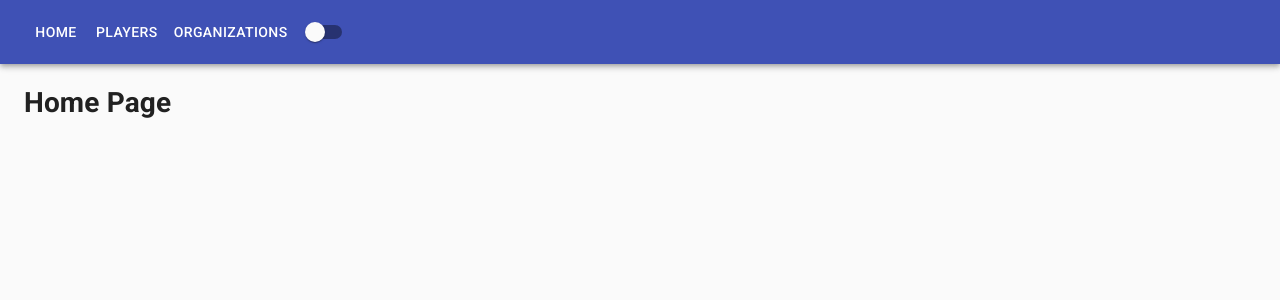
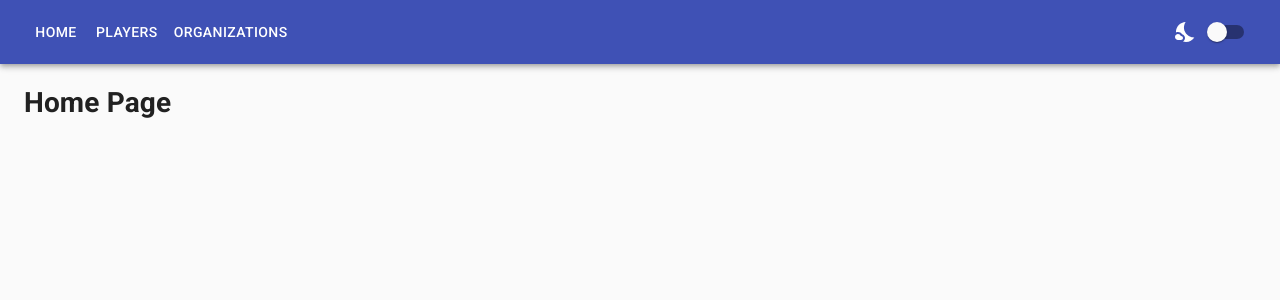
Before and after one commit to matthewyu01/The-Merge--TL-Hacks, a React (Create React App) app in the folder frontend/: page / in a window 1280 px wide. Shown: the top 300 px of the page. Built offline with nearby package versions, Linux system fonts and the light colour scheme.

Commit message:
Add tooltip/moon icon and right justify them

```diff
--- a/frontend/src/Navbar.js
+++ b/frontend/src/Navbar.js
@@ -1,6 +1,8 @@
 import { AppBar, Button, Typography, Toolbar } from "@material-ui/core";
 import { Link } from "react-router-dom";
 import Switch from "@material-ui/core/Switch";
+import NightsStayIcon from '@material-ui/icons/NightsStay';
+import Tooltip from '@material-ui/core/Tooltip';
 
 function Navbar(props) {
     return (
@@ -16,7 +18,7 @@ function Navbar(props) {
                         Players
                     </Button>
                 </Typography>
-                <Typography variant="h6">
+                <Typography variant="h6" style={{ flex: 1 }}>
                     <Button
                         color="inherit"
                         component={Link}
@@ -25,6 +27,9 @@ function Navbar(props) {
                         Organizations
                     </Button>
                 </Typography>
+                <Tooltip title="Night Mode Toggle">
+                    <NightsStayIcon />
+                </Tooltip>
                 <Switch checked={props.darkMode} onChange={props.handleThemeChange} />
             </Toolbar>
         </AppBar>
```
